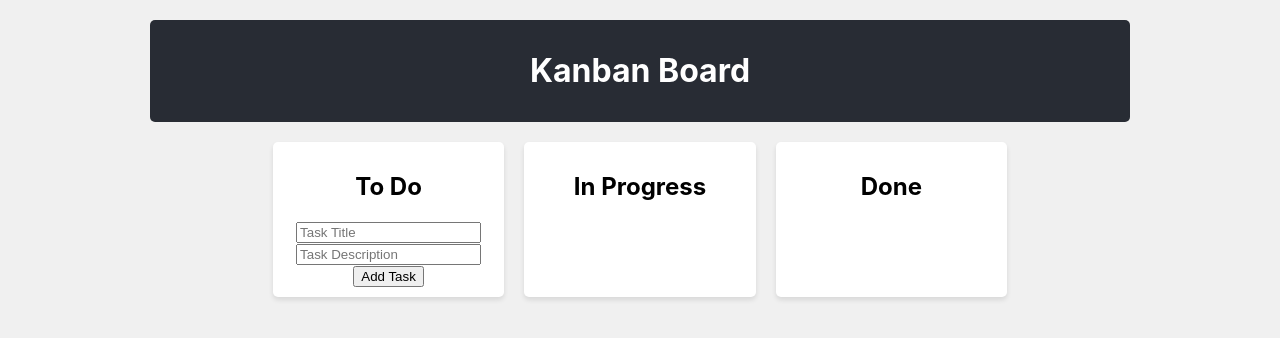
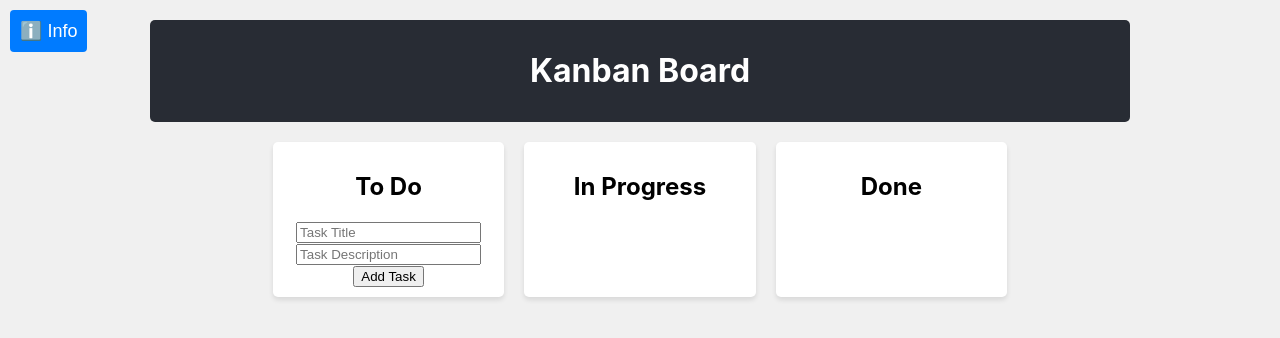
Before and after one commit to vquijano12/my-kanban-board, a React (Create React App) app in the folder kanban-board/: page / in a window 1280 px wide. Shown: the top 338 px of the page. Built offline with nearby package versions, Linux system fonts and the light colour scheme.

Commit message:
feat: Add Info button to display application usage instructions
- Implemented an Info button that triggers a modal displaying a numbered list of instructions for using the application.
- The Info modal provides helpful guidance for users to understand available features and functionality.

```diff
--- /dev/null
+++ b/kanban-board/src/components/InfoModal.js
@@ -0,0 +1,27 @@
+import React from "react";
+import "../styles/InfoModal.css";
+
+function InfoModal({ messages, onClose }) {
+  return (
+    <div className="modal-overlay" onClick={onClose}>
+      <div className="modal-content" onClick={(e) => e.stopPropagation()}>
+        <div className="modal-header">
+          <h2>How to Use</h2>
+        </div>
+        <div className="modal-body">
+          {messages.map((message, index) => (
+            <div key={index} className="info-message">
+              <span className="message-number">{index + 1}. </span>
+              {message}
+            </div>
+          ))}
+        </div>
+        <div className="modal-footer">
+          <button onClick={onClose}>Close</button>
+        </div>
+      </div>
+    </div>
+  );
+}
+
+export default InfoModal;
--- a/kanban-board/src/components/KanbanBoard.js
+++ b/kanban-board/src/components/KanbanBoard.js
@@ -4,6 +4,7 @@ import { DndProvider } from "react-dnd";
 import { HTML5Backend } from "react-dnd-html5-backend";
 import "../styles/KanbanBoard.css";
 import { getColumnKey } from "../utils/ColumnMapping";
+import InfoModal from "./InfoModal";
 
 function KanbanBoard() {
   const [tasks, setTasks] = useState({
@@ -11,6 +12,7 @@ function KanbanBoard() {
     inProgress: [],
     done: [],
   });
+  const [showInfoModal, setShowInfoModal] = useState(false);
 
   const addTask = (task) => {
     setTasks((prevTasks) => ({
@@ -85,9 +87,32 @@ function KanbanBoard() {
     });
   };
 
+  const handleInfoClick = () => {
+    setShowInfoModal(true); // Show the info modal
+  };
+
+  const closeInfoModal = () => {
+    setShowInfoModal(false); // Close the info modal
+  };
+
+  const infoMessages = [
+    "Add tasks by typing a title and description.",
+    "Drag and drop tasks between the columns (To Do, In Progress, Done).",
+    "Edit task titles and descriptions.",
+    "Lock tasks to prevent changes.",
+    "Delete tasks when finished.",
+  ];
+
   return (
     <DndProvider backend={HTML5Backend}>
       <div className="KanbanBoard">
+        <button className="info-button" onClick={handleInfoClick}>
+          ℹ️ Info
+        </button>
+        {showInfoModal && (
+          <InfoModal messages={infoMessages} onClose={closeInfoModal} />
+        )}
+
         {["To Do", "In Progress", "Done"].map((columnName) => (
           <Column
             key={columnName}
--- /dev/null
+++ b/kanban-board/src/styles/InfoModal.css
@@ -0,0 +1,35 @@
+.info-button {
+  position: fixed;
+  top: 10px;
+  left: 10px;
+  background-color: #007bff;
+  color: white;
+  border: none;
+  border-radius: 4px;
+  padding: 10px;
+  cursor: pointer;
+  font-size: 18px;
+}
+
+.info-button:hover {
+  background-color: #0056b3;
+}
+
+.modal-body {
+  padding: 15px;
+  text-align: left;
+}
+
+.info-message {
+  margin-bottom: 10px;
+  font-size: 16px;
+}
+
+.message-number {
+  font-weight: bold;
+}
+
+.modal-footer {
+  display: flex;
+  justify-content: flex-end;
+}
```
Also changed, not shown: kanban-board/src/styles/Modal.css (line endings or trailing spaces).
